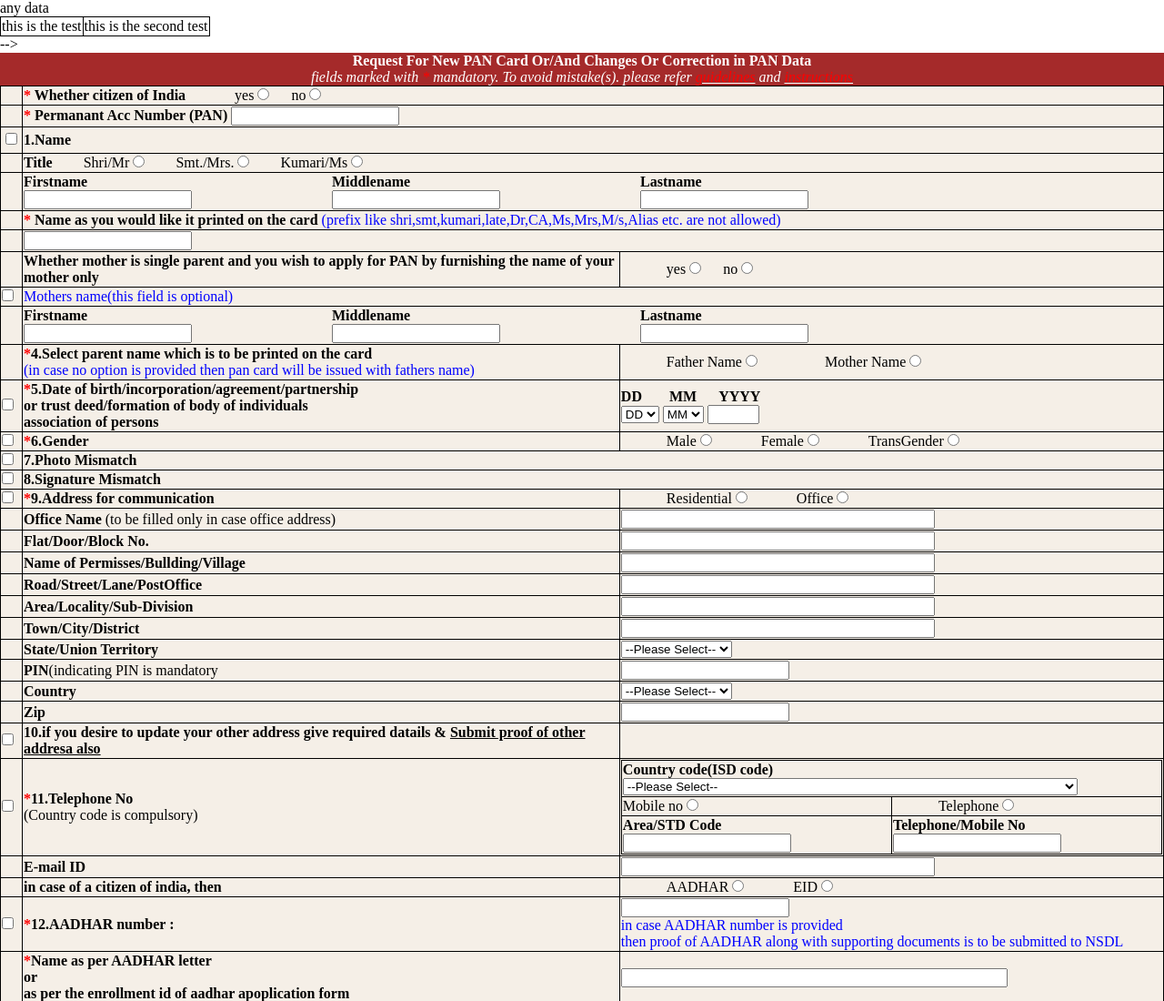
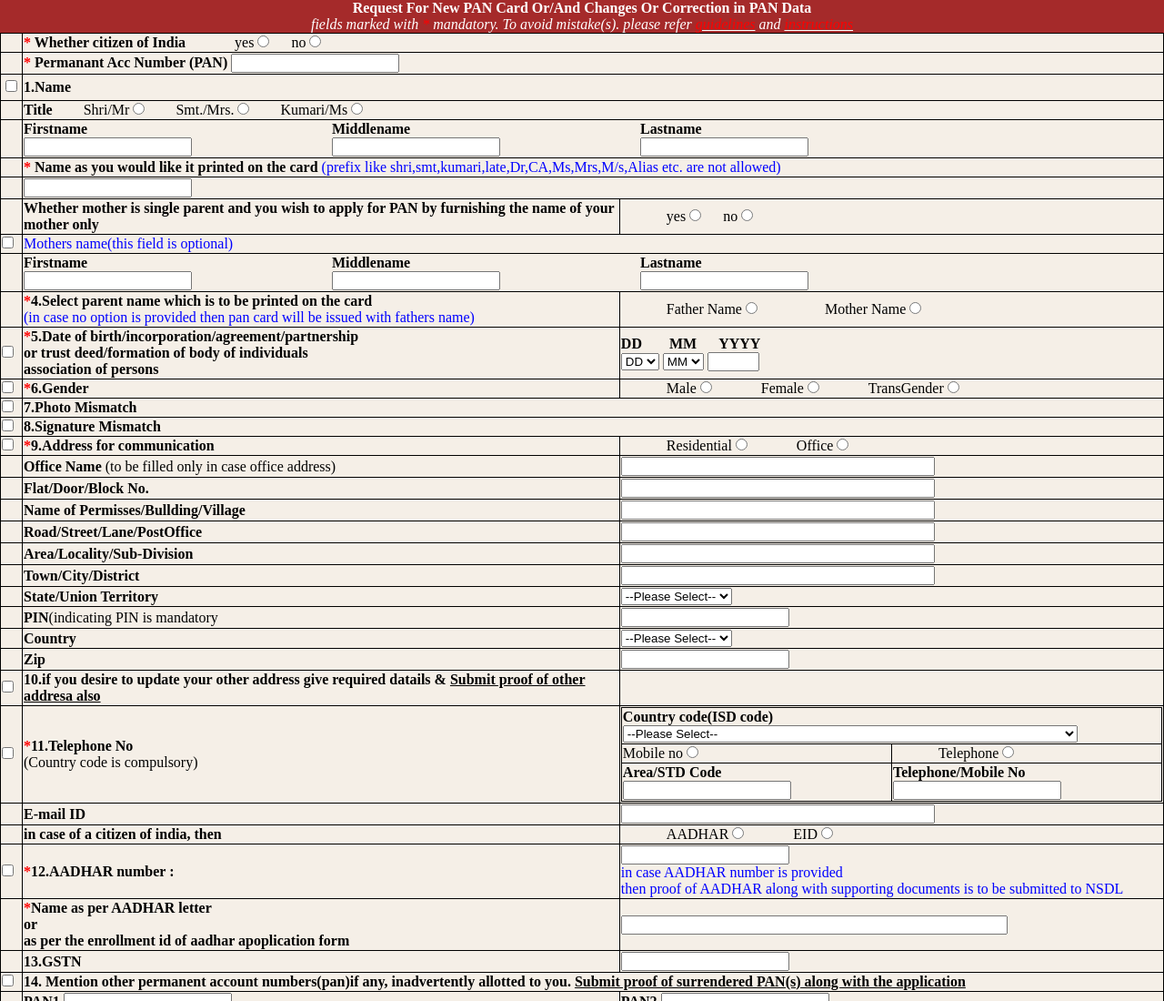
Before and after one commit to devksatya/pancard-main, a plain HTML site: page index.html in a window 1280 px wide. Shown: the top 1100 px of the page at 91% size. Drawn offline with Linux system fonts and the light colour scheme.

Commit message:
second commit

```diff
--- a/index.html
+++ b/index.html
@@ -37,7 +37,7 @@ pad{
     </style>
     </head>
     <body>
-<div class="mainDev">
+<!-- <div class="mainDev">
     <div>
 
     </div>
```
